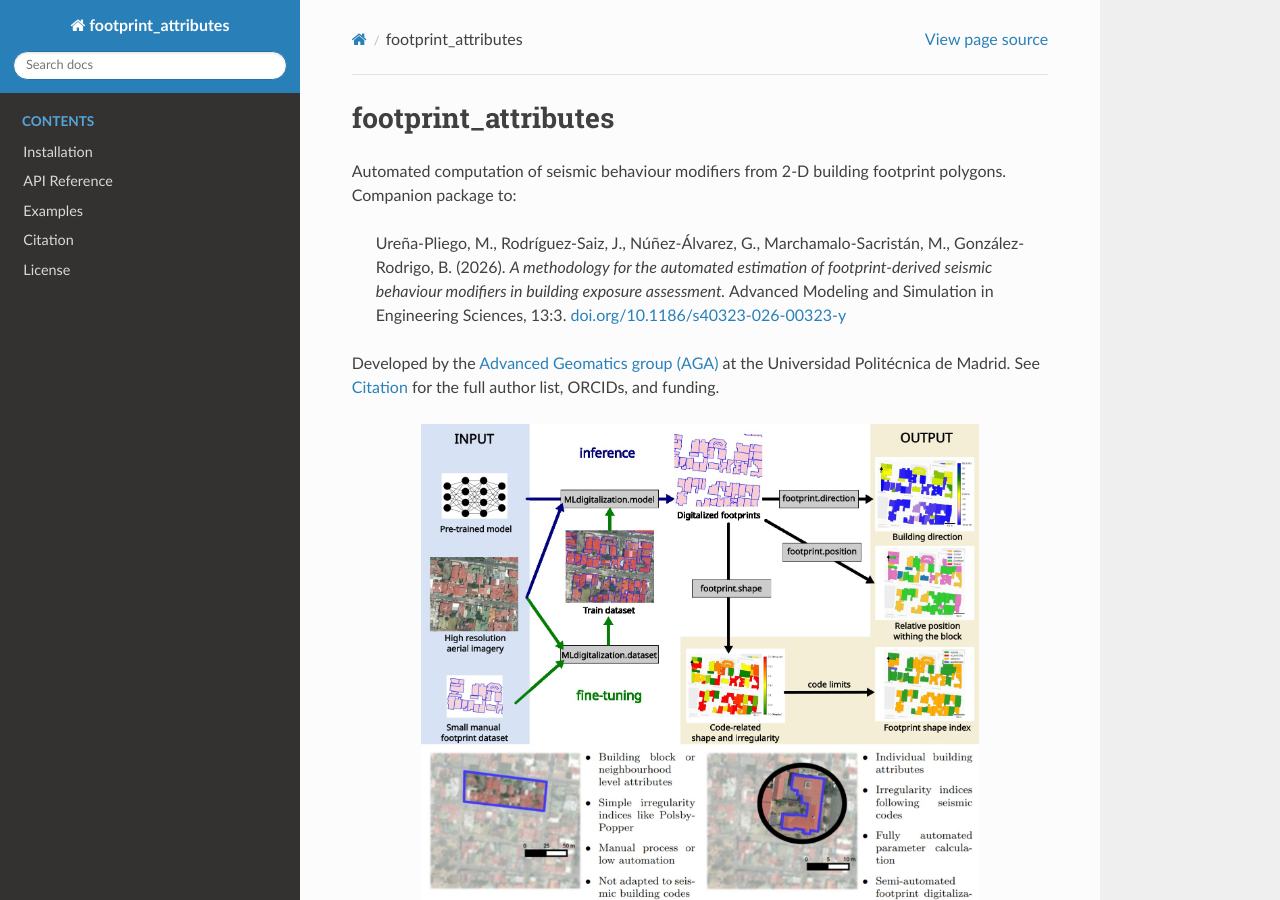
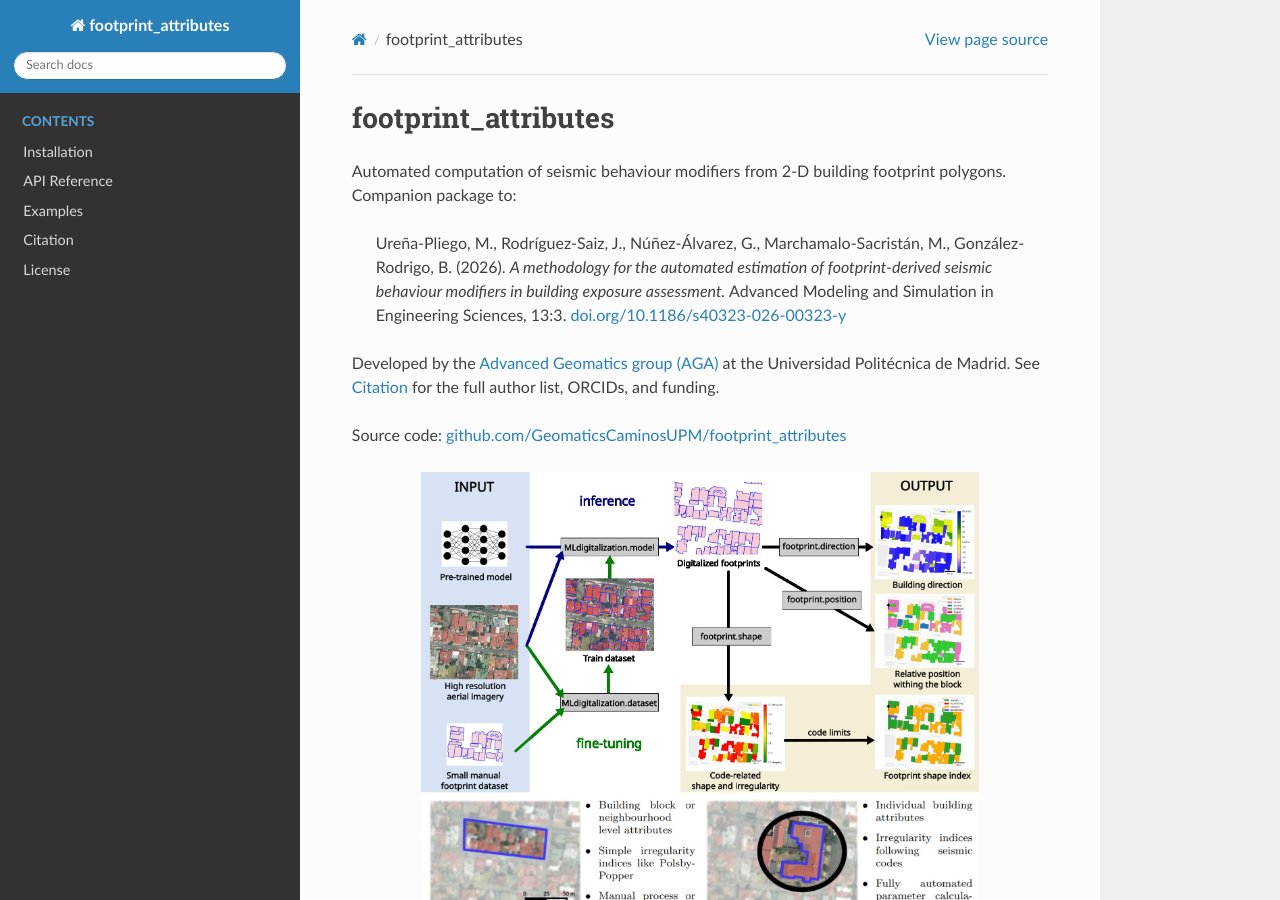
Before and after one commit to GeomaticsCaminosUPM/footprint_attributes, a Sphinx documentation site: the page built from docs/index.rst, in a window 1280 px wide and 900 px high. Built offline with Sphinx 7.4.7 and the Read the Docs theme 3.1.0, drawn with Linux system fonts in a browser that asks for light colours; pages that are not in the unit, such as notebooks, are missing from menus.

Commit message:
visualiza debug

```diff
--- a/docs/index.rst
+++ b/docs/index.rst
@@ -15,6 +15,9 @@ footprint polygons. Companion package to:
 Developed by the `Advanced Geomatics group (AGA)
 <https://blogs.upm.es/aga/en/>`_ at the Universidad Politécnica de Madrid.
 See :doc:`citation` for the full author list, ORCIDs, and funding.
+
+Source code: `github.com/GeomaticsCaminosUPM/footprint_attributes
+<https://github.com/GeomaticsCaminosUPM/footprint_attributes>`_
 
 .. image:: ../figures/graphical_abstract.jpg
    :width: 80%
```
